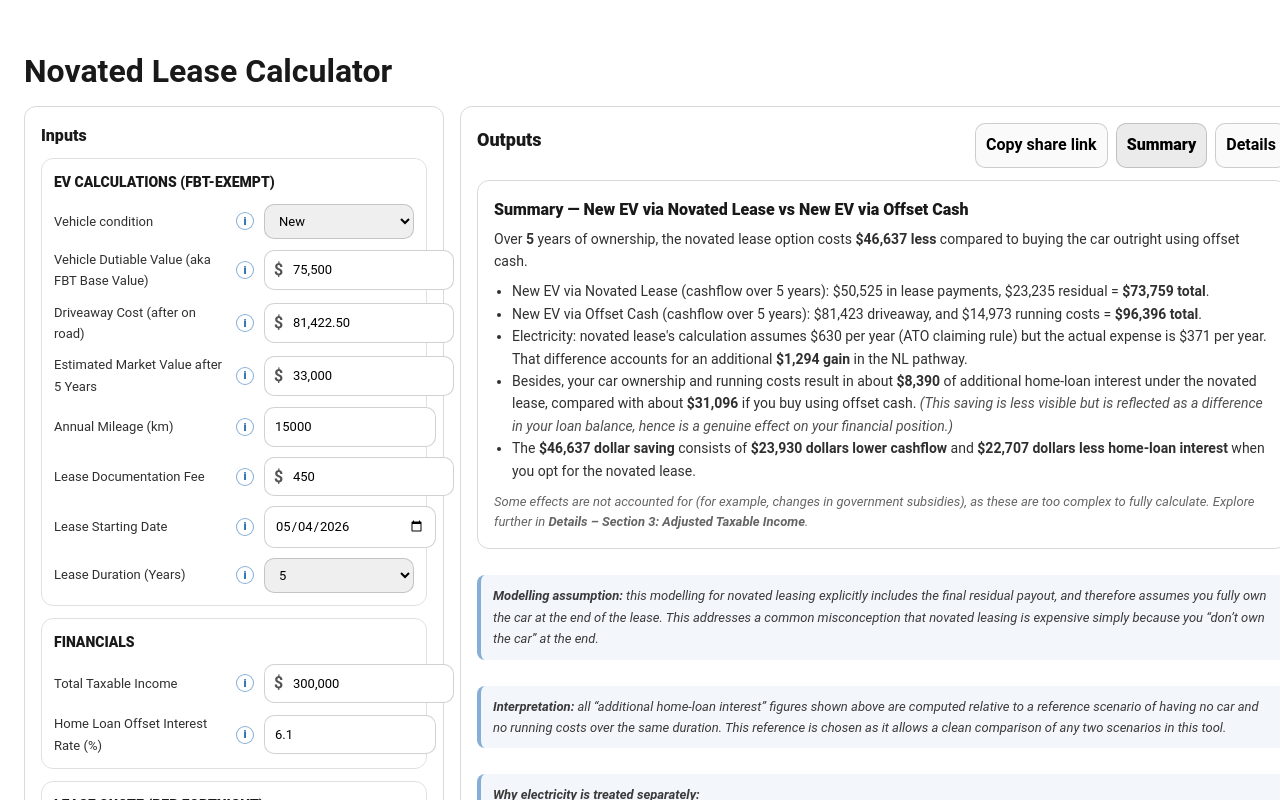
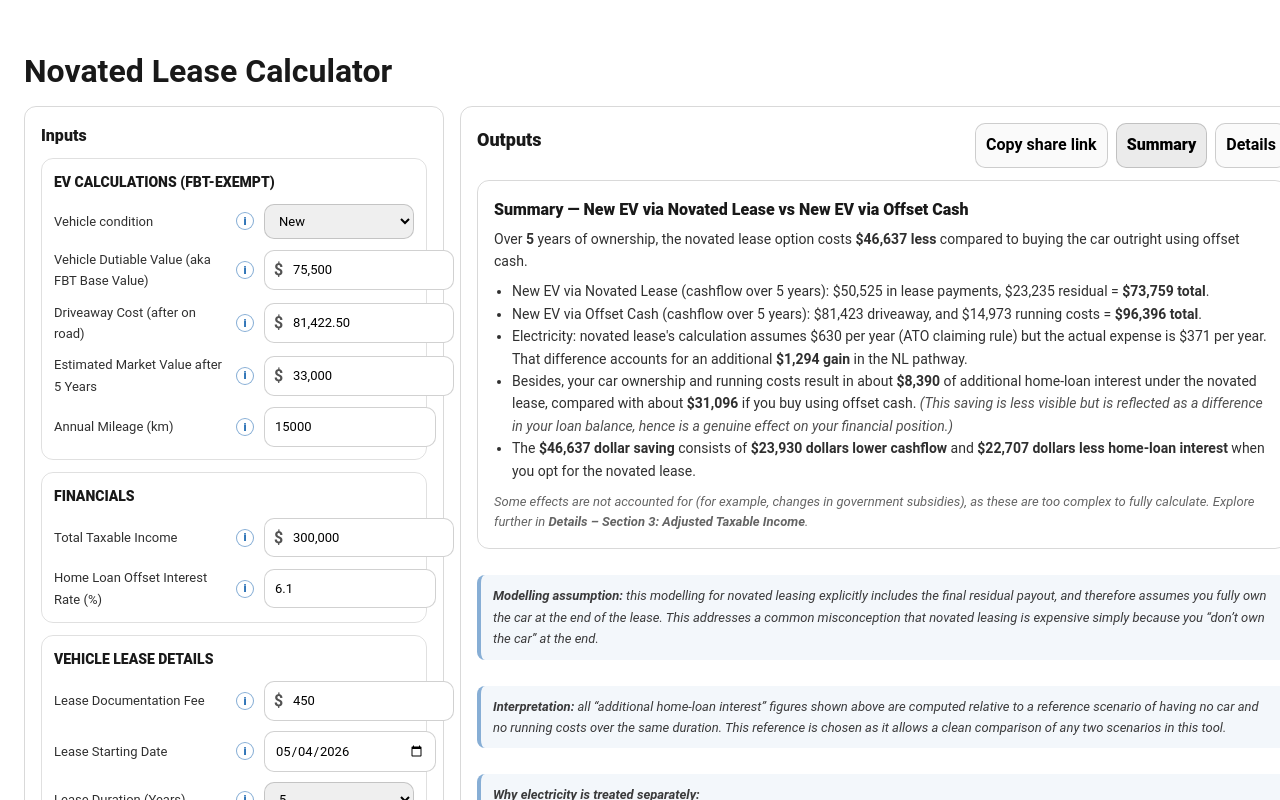
Before and after one commit to novatedlease/novatedlease.github.io, a React (Vite) app in the folder calculator/: page / in a window 1280 px wide. Shown: the top 800 px of the page. Built offline with nearby package versions, Linux system fonts and the light colour scheme.

Commit message:
minor work

```diff
--- a/calculator/src/App.tsx
+++ b/calculator/src/App.tsx
@@ -244,7 +244,8 @@ function encodeInputsToUrlParam(inputs: Inputs): string {
 }
 
 export default function App() {
-  const defaultInputs: Inputs = {
+  const defaultInputs: Inputs = (() => {
+    const base: Inputs = {
     vehicleCondition: "New",
     vehicleBaseValue: 75500,
     driveawayCost: 81422.5,
@@ -263,7 +264,7 @@ export default function App() {
 
     vehicleLeasePerFn: 597.47,
     luxuryVehicleAdjPerFn: 0,
-    financedAmountForInterestCalcExGst: 75538.50,
+    financedAmountForInterestCalcExGst: 0,
 
     superFromPreNlIncome: "Yes",
     gstSavingPassedOn: "Yes",
@@ -292,9 +293,16 @@ export default function App() {
     currentRegistrationAnnual: 900,
     currentFuelAnnual: 2362.5,
     currentInsuranceAnnual: 1000,
-  };
+    };
+
+    return {
+      ...base,
+      financedAmountForInterestCalcExGst: financedAmountExGstFromInputs(base),
+    };
+  })();
 
   const urlInitRef = useRef<{ encoded: string | null }>({ encoded: null });
+  const lastAutoFinancedRef = useRef<number | null>(null);
 
   const [inputs, setInputs] = useState<Inputs>(() => {
     const { inputs: initial, encoded } = readInputsFromUrl(defaultInputs);
@@ -368,6 +376,33 @@ export default function App() {
       setInputs((p) => ({ ...p, estimatedMarketValueAtEnd: desired }));
     }
   }, [inputs.driveawayCost]);
+
+  // Keep "Financed amount (for interest calc)" in sync with the standard calculation,
+  // but only until the user manually overrides it.
+  useEffect(() => {
+    const auto = financedAmountExGstFromInputs(inputs);
+    const cur = inputs.financedAmountForInterestCalcExGst;
+    const lastAuto = lastAutoFinancedRef.current;
+
+    const withinCent = (a: number, b: number) => Math.abs(a - b) < 0.01;
+
+    const shouldSync =
+      cur === 0 ||
+      (lastAuto !== null && withinCent(cur, lastAuto)) ||
+      (lastAuto === null && withinCent(cur, auto));
+
+    if (shouldSync && !withinCent(cur, auto)) {
+      setInputs((p) => ({ ...p, financedAmountForInterestCalcExGst: auto }));
+    }
+
+    lastAutoFinancedRef.current = auto;
+  }, [
+    inputs.vehicleCondition,
+    inputs.vehicleBaseValue,
+    inputs.driveawayCost,
+    inputs.leaseDocFee,
+    inputs.financedAmountForInterestCalcExGst,
+  ]);
 
   // ------------------------------
   // Lease quote safeguard + live hint (Definition 1)
--- a/calculator/src/components/InputsPanel.tsx
+++ b/calculator/src/components/InputsPanel.tsx
@@ -86,32 +86,6 @@ export default function InputsPanel(props: InputsPanelProps) {
             onChange={(v) => setInputs((p) => ({ ...p, annualMileageKm: v }))}
           />
 
-          <MoneyField
-            label="Lease Documentation Fee"
-            tooltip={
-                <InfoTooltip text="The initial financier start up fee. Will be listed on your NL estimate if applicable, otherwise leave as 0." />
-            }
-            value={inputs.leaseDocFee}
-            step={10}
-            min={0}
-            onChange={(v) => setInputs((p) => ({ ...p, leaseDocFee: v }))}
-          />
-
-          <DateField
-            label="Lease Starting Date"
-            tooltip={
-                <InfoTooltip text='Automatically populated with "30 days from today", manually modify to suit.' />
-            }
-            value={inputs.leaseStartDate}
-            onChange={(v) => setInputs((p) => ({ ...p, leaseStartDate: v }))}
-          />
-
-          <LeaseDurationSelect
-            label="Lease Duration (Years)"
-            tooltip={<InfoTooltip text="Integer, choose 1 to 5 years." />}
-            value={inputs.leaseDurationYears}
-            onChange={(v) => setInputs((p) => ({ ...p, leaseDurationYears: v }))}
-          />
 
         </Section>
 
@@ -154,7 +128,33 @@ export default function InputsPanel(props: InputsPanelProps) {
           />
         </Section>
 
-        <Section title="LEASE QUOTE (PER FORTNIGHT)">
+        <Section title="VEHICLE LEASE DETAILS">
+          <MoneyField
+            label="Lease Documentation Fee"
+            tooltip={
+              <InfoTooltip text="The initial financier start up fee. Will be listed on your NL estimate if applicable, otherwise leave as 0." />
+            }
+            value={inputs.leaseDocFee}
+            step={10}
+            min={0}
+            onChange={(v) => setInputs((p) => ({ ...p, leaseDocFee: v }))}
+          />
+
+          <DateField
+            label="Lease Starting Date"
+            tooltip={
+              <InfoTooltip text='Automatically populated with "30 days from today", manually modify to suit.' />
+            }
+            value={inputs.leaseStartDate}
+            onChange={(v) => setInputs((p) => ({ ...p, leaseStartDate: v }))}
+          />
+
+          <LeaseDurationSelect
+            label="Lease Duration (Years)"
+            tooltip={<InfoTooltip text="Integer, choose 1 to 5 years." />}
+            value={inputs.leaseDurationYears}
+            onChange={(v) => setInputs((p) => ({ ...p, leaseDurationYears: v }))}
+          />
           <FieldRow
   label="Vehicle Lease (Per Fortnight)"
   tooltip={<InfoTooltip text="Pre-tax, ex GST figure, include ONLY the vehicle lease portion, not the total packaged amount that includes running cost." />}
@@ -231,30 +231,23 @@ export default function InputsPanel(props: InputsPanelProps) {
 
             <div style={{ display: "grid", gap: 10, marginTop: 10 }}>
               <MoneyField
-                label="Financed amount (ex GST, include doc fee if the quote does)"
+                label="Financed amount reported in your quote"
+                tooltip={<InfoTooltip text="This is only used for interest calculation. If you don't know this figure, leave it as this pre-calculated figure. If you have a financed amount figure, make sure it does not contain first year insurance, otherwise the calculation will in interest-rate section will be invalid." />}
                 value={inputs.financedAmountForInterestCalcExGst}
                 step={100}
                 min={0}
                 onChange={(v) => setInputs((p) => ({ ...p, financedAmountForInterestCalcExGst: v }))}
               />
-              <div style={{ fontSize: 12, opacity: 0.75 }}>
-                Leave this as $0 to use the driveaway-based proxy in Definition 2.
-              </div>
+
 
               <NumberField
-                label={
-                  <>
-                    Months Deferred <InfoTooltip text="Often 2 months. Payments are assumed to be in advance once they begin." />
-                  </>
-                }
+                label="Months Deferred"
+                tooltip={<InfoTooltip text="Typically 2 months, but occasionally 1 month with some financiers." />}
                 value={inputs.monthsDeferred}
                 step={1}
                 min={0}
                 onChange={(v) => setInputs((p) => ({ ...p, monthsDeferred: Math.max(0, Math.round(v)) }))}
               />
-              <div style={{ fontSize: 12, opacity: 0.75 }}>
-                Typical use: 2 months. Payments are assumed to be in advance once they begin.
-              </div>
             </div>
           </details>
         </Section>
@@ -269,7 +262,7 @@ export default function InputsPanel(props: InputsPanelProps) {
 
           <MoneyField
             label="Service / Maintenance / Tyres"
-            tooltip={<InfoTooltip text="Combined as individual breakdowns do not matter." />}
+            tooltip={<InfoTooltip text="Annual figure, combined as individual breakdowns do not matter." />}
             value={inputs.serviceMaintTyresAnnual}
             step={10}
             min={0}
@@ -277,10 +270,10 @@ export default function InputsPanel(props: InputsPanelProps) {
           />
 
           <MoneyField
-            label="Save Share (annual)"
+            label="NSW Health Save Share"
             tooltip={
               <>
-                <InfoTooltip text="Specific for NSW Health employees, leave as 0 for everyone else." />
+                <InfoTooltip text="Annual figure, specific for NSW Health employees, leave as 0 for everyone else." />
               </>
             }
             value={inputs.saveShareAnnual}
@@ -293,7 +286,7 @@ export default function InputsPanel(props: InputsPanelProps) {
             label="Registration"
             tooltip=    {
               <>
-                <InfoTooltip text="Different by state, NL companies generally provide state-specific estimate." />
+                <InfoTooltip text="Annual figure, different by state, NL companies generally provide state-specific estimate." />
               </>
             }
             value={inputs.registrationAnnual}
@@ -306,7 +299,7 @@ export default function InputsPanel(props: InputsPanelProps) {
             label="Electricity (annual)"
             tooltip={
               <>
-                <InfoTooltip text="Automatically populated with 0.042/km calculation (ATO rule); manually change if you choose other claim methods." />
+                <InfoTooltip text="Annual figure, automatically populated with 0.042/km calculation (ATO rule); manually change if you choose other claim methods." />
               </>
             }
             value={inputs.electricityAnnual}
@@ -319,7 +312,7 @@ export default function InputsPanel(props: InputsPanelProps) {
             label="Insurance"
             tooltip={
               <>
-                <InfoTooltip text="Comprehensive insurance required. Do shop around for your own quotes for insurance and compare with NL company's quote." />
+                <InfoTooltip text="Annual figure, comprehensive insurance required. Do shop around for your own quotes for insurance and compare with NL company's quote." />
               </>
             }
             value={inputs.insuranceAnnual}
@@ -332,7 +325,7 @@ export default function InputsPanel(props: InputsPanelProps) {
             label="Management / Membership Fees"
             tooltip={
               <>
-                <InfoTooltip text="Sum of all novated lease membership / management fees." />
+                <InfoTooltip text="Annual figure, sum of all novated lease membership / management fees." />
               </>
             }
             value={inputs.managementFeesAnnual}
@@ -403,11 +396,6 @@ export default function InputsPanel(props: InputsPanelProps) {
             <div style={{ display: "grid", gap: 10, marginTop: 10 }}>
               <MoneyField
                 label="Initial Deposit Amount"
-                tooltip={
-                  <>
-                    <InfoTooltip text='This is forced to be equal to "Lease Duration" above to simplify accounting. Therefore change the original value above to change this.' />
-                  </>
-                }
                 value={inputs.carLoanInitialDeposit}
                 step={100}
                 min={0}
@@ -496,11 +484,6 @@ export default function InputsPanel(props: InputsPanelProps) {
 
               <MoneyField
                 label="Service / Maintenance / Tyres"
-                tooltip={
-                  <>
-                    <InfoTooltip text="Most vehicles are around 10-20c per km, but use your own records!" />
-                  </>
-                }
                 value={inputs.currentServiceMaintTyresAnnual}
                 step={10}
                 min={0}
--- a/calculator/src/components/ui/InfoTooltip.tsx
+++ b/calculator/src/components/ui/InfoTooltip.tsx
@@ -1,4 +1,4 @@
-import React, { useEffect, useRef, useState } from "react";
+import React, { useEffect, useLayoutEffect, useRef, useState } from "react";
 import { createPortal } from "react-dom";
 
 export function InfoTooltip(props: { text: React.ReactNode; width?: number }) {
@@ -14,7 +14,7 @@ export function InfoTooltip(props: { text: React.ReactNode; width?: number }) {
   const popupRef = useRef<HTMLDivElement | null>(null);
 
   // Measure and position tooltip (viewport-relative) when opened.
-  useEffect(() => {
+  useLayoutEffect(() => {
     if (!open) return;
 
     const updatePos = () => {
@@ -57,6 +57,10 @@ export function InfoTooltip(props: { text: React.ReactNode; width?: number }) {
       window.removeEventListener("resize", onResize);
     };
   }, [open, props.width]);
+
+  useEffect(() => {
+    if (!open) setPos(null);
+  }, [open]);
 
   useEffect(() => {
     if (typeof window === "undefined" || !window.matchMedia) return;
@@ -242,8 +246,12 @@ export function InfoTooltip(props: { text: React.ReactNode; width?: number }) {
       onMouseEnter={() => {
         if (hoverCapable) setOpen(true);
       }}
-      onMouseLeave={() => {
-        if (hoverCapable) setOpen(false);
+      onMouseLeave={(e) => {
+        if (!hoverCapable) return;
+        const next = e.relatedTarget as Node | null;
+        const popup = popupRef.current;
+        if (next && popup && popup.contains(next)) return;
+        setOpen(false);
       }}
       style={{
         position: "relative",
@@ -254,12 +262,23 @@ export function InfoTooltip(props: { text: React.ReactNode; width?: number }) {
       {icon}
 
       {open &&
+        pos &&
         typeof document !== "undefined" &&
         createPortal(
           <div
             ref={popupRef}
             role="dialog"
             aria-modal="false"
+            onMouseEnter={() => {
+              if (hoverCapable) setOpen(true);
+            }}
+            onMouseLeave={(e) => {
+              if (!hoverCapable) return;
+              const next = e.relatedTarget as Node | null;
+              const wrap = wrapRef.current;
+              if (next && wrap && wrap.contains(next)) return;
+              setOpen(false);
+            }}
             style={{
               position: "fixed",
               zIndex: 2147483647,
```
